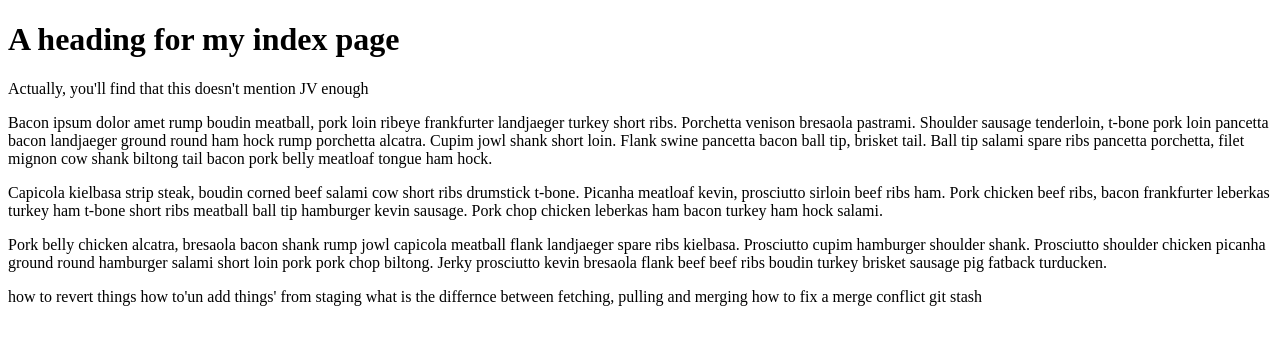
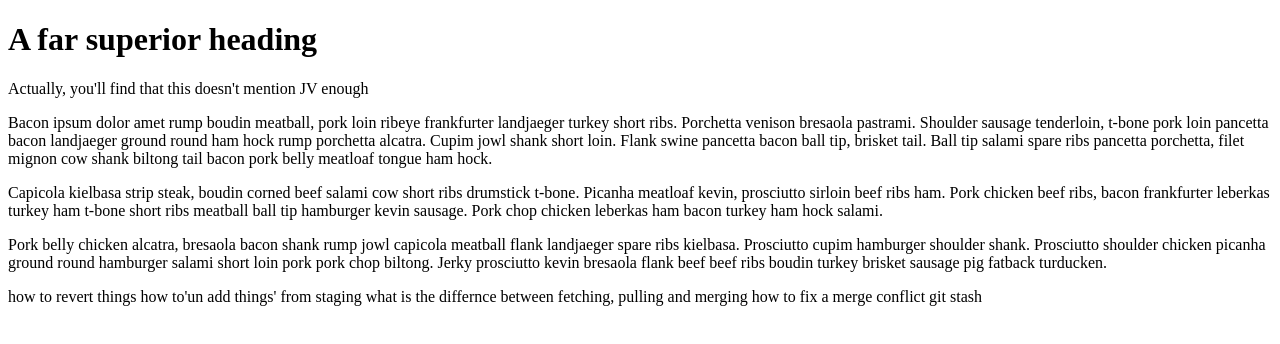
Before and after one commit to Rosie-Brigham/git-stuffs, a plain HTML site: page index.html in a window 1280 px wide. Drawn offline with Linux system fonts and the light colour scheme.

Commit message:
updating heading

```diff
--- a/index.html
+++ b/index.html
@@ -4,7 +4,7 @@
   <title></title>
 </head>
 <body>
-  <h1>A heading for my index page</h1>
+  <h1>A far superior heading</h1>
 
   <section>
     <p>Actually, you'll find that this doesn't mention JV enough</p>
```
